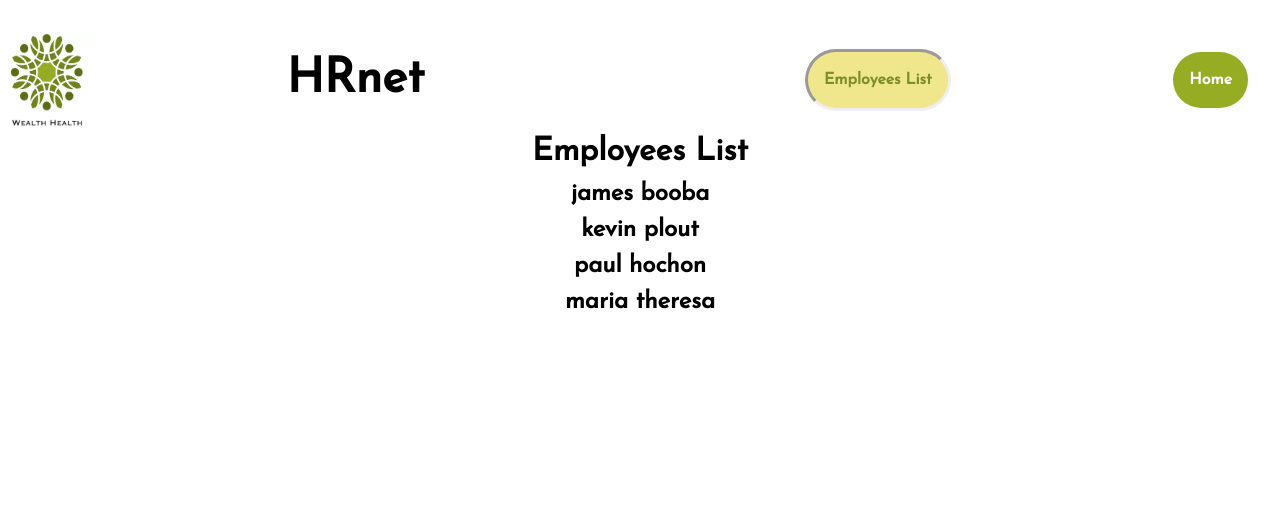
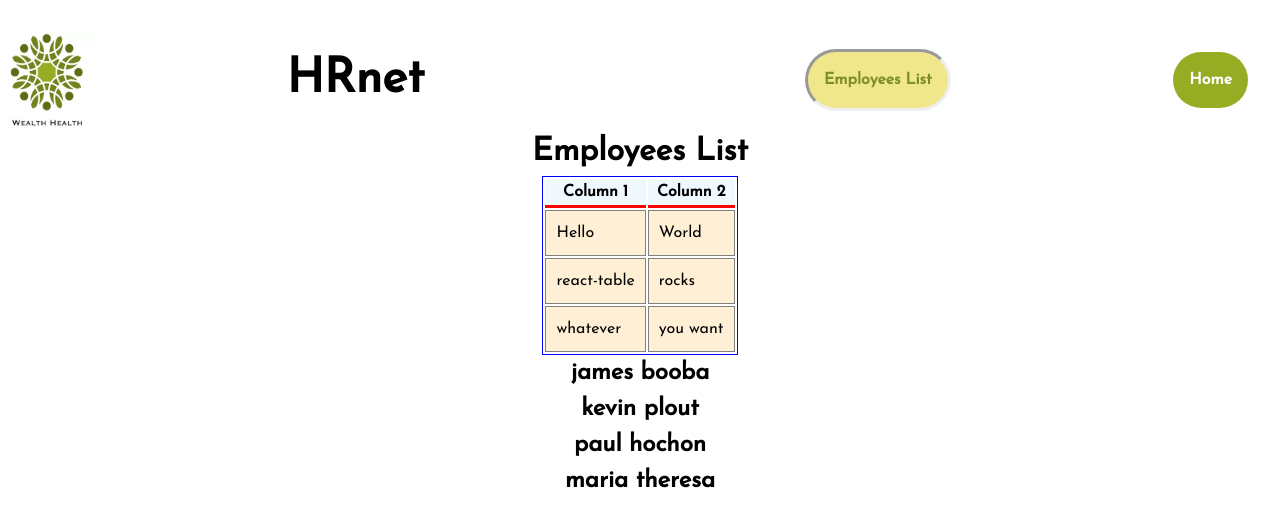
Before and after one commit to jm61/jeanMoirano_p14_22022022, a React (Create React App) app: page /list in a window 1280 px wide. Shown: the top 526 px of the page. Built offline with nearby package versions, Linux system fonts and the light colour scheme.

Commit message:
test react-table

```diff
--- /dev/null
+++ b/src/components/table/tableTest.jsx
@@ -0,0 +1,114 @@
+import {useMemo} from 'react'
+import {useTable} from 'react-table'
+
+const TestTable = () => {
+    const data = useMemo(() => [
+      {col1: 'Hello',col2: 'World'},
+      {col1: 'react-table',col2: 'rocks'},
+      {col1: 'whatever',col2: 'you want'}],[]
+        )
+const columns = useMemo(() => [
+        {Header: 'Column 1',accessor: 'col1'},
+        {Header: 'Column 2',accessor: 'col2'},],[]
+        )
+const {
+    getTableProps,
+    getTableBodyProps,
+    headerGroups,
+    rows,
+    prepareRow,
+    } = useTable({ columns, data })
+
+    return (
+
+        <table {...getTableProps()} style={{ border: 'solid 1px blue' }}>
+
+          <thead>
+
+            {headerGroups.map(headerGroup => (
+
+              <tr {...headerGroup.getHeaderGroupProps()}>
+
+                {headerGroup.headers.map(column => (
+
+                  <th
+
+                    {...column.getHeaderProps()}
+
+                    style={{
+
+                      borderBottom: 'solid 3px red',
+
+                      background: 'aliceblue',
+
+                      color: 'black',
+
+                      fontWeight: 'bold',
+
+                    }}
+
+                  >
+
+                    {column.render('Header')}
+
+                  </th>
+
+                ))}
+
+              </tr>
+
+            ))}
+
+          </thead>
+
+          <tbody {...getTableBodyProps()}>
+
+            {rows.map(row => {
+
+              prepareRow(row)
+
+              return (
+
+                <tr {...row.getRowProps()}>
+
+                  {row.cells.map(cell => {
+
+                    return (
+
+                      <td
+
+                        {...cell.getCellProps()}
+
+                        style={{
+
+                          padding: '10px',
+
+                          border: 'solid 1px gray',
+
+                          background: 'papayawhip',
+
+                        }}
+
+                      >
+
+                        {cell.render('Cell')}
+
+                      </td>
+
+                    )
+
+                  })}
+
+                </tr>
+
+              )
+
+            })}
+
+          </tbody>
+
+        </table>
+
+      )
+}
+export default TestTable
--- a/src/pages/List.jsx
+++ b/src/pages/List.jsx
@@ -2,7 +2,8 @@
 import list from "../datas/list.js"
 import "../components/Topbar.css"
 import Topbar from '../components/Topbar'
-import Table from '../components/Table'
+//import Table from '../components/Table'
+import TestTable from '../components/table/tableTest'
 
 
 const List = () => {
@@ -19,6 +20,7 @@
       </header> */}
       <div className="container">
         <h1>Employees List</h1>
+        <TestTable />
         {list.map((employee, idx) => (
           <h2 key={idx}>
             {" "}
```
Also changed, not shown: 1 other file (tests, documents, lock files or other folders).
